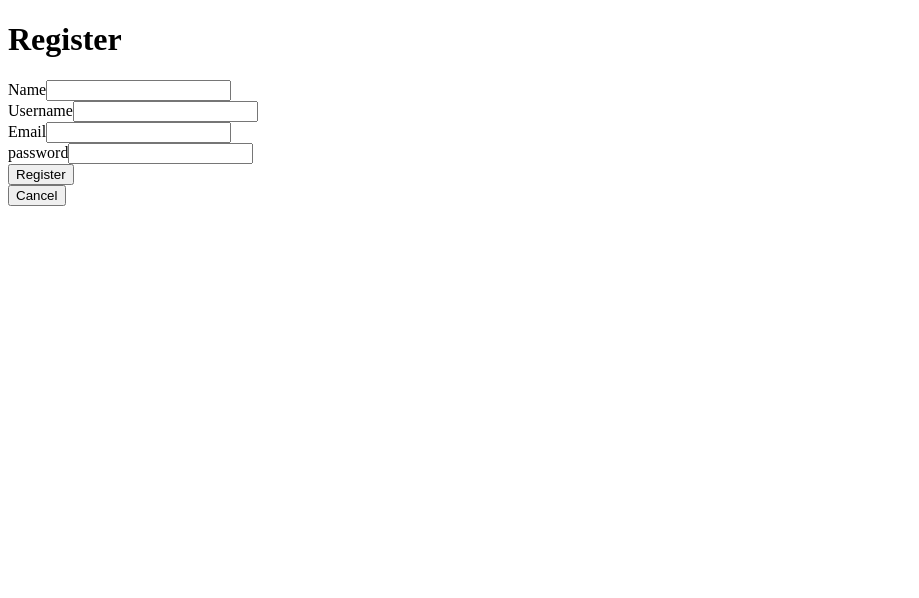
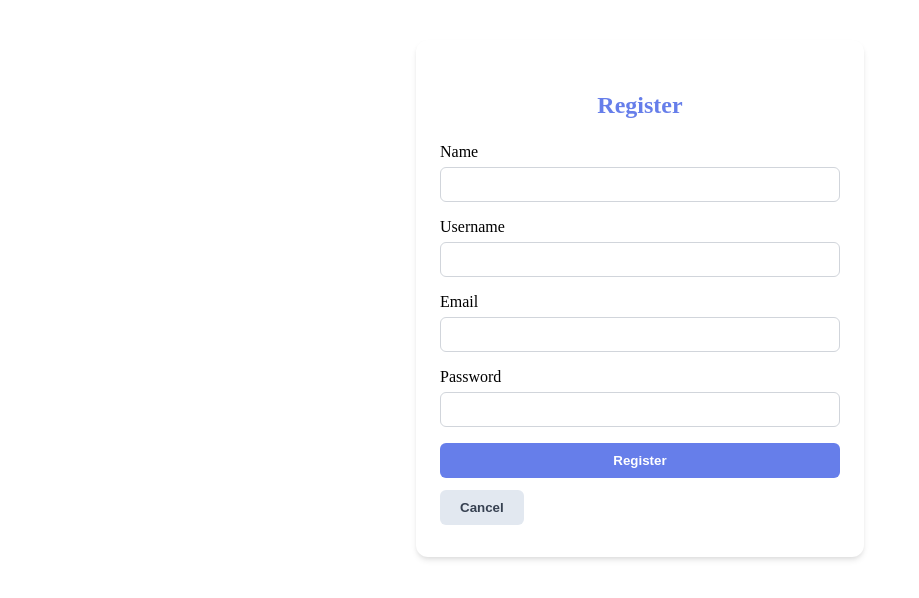
Before and after one commit to segtreebruh/2weekproject, a React (Vite) app in the folder frontend/: page /register in a window 1280 px wide. Shown: the top 598 px of the page, without its empty margins (0-919 px from the left). Built offline with nearby package versions, Linux system fonts and the light colour scheme.

Commit message:
add styling

```diff
--- a/frontend/src/App.tsx
+++ b/frontend/src/App.tsx
@@ -32,7 +32,6 @@ function App() {
               <Navigate to="/home" replace />
             ) : (
               <>
-                <h1>Login</h1>
                 <LoginForm handleLogin={handleLogin} />
               </>
             )
--- a/frontend/src/components/Homepage.tsx
+++ b/frontend/src/components/Homepage.tsx
@@ -24,32 +24,31 @@ const Homepage = ({
   };
 
   return (
-    <div>
-      <div>
-        <p>{username} logged in</p>
-        <button onClick={handleLogout}>Logout</button>
-        <h2>Your Contacts</h2>
+    <div className="homepage-container">
+      <div className="homepage-header">
+        <p className="homepage-user">{username} logged in</p>
+        <button className="homepage-logout" onClick={handleLogout}>Logout</button>
+        <h2 className="homepage-title">Your Contacts</h2>
       </div>
-      {contacts.map((contact) => (
-        <div>
-          {contact.name} {contact.number}
+      <div className="contacts-list">
+        {contacts.map((contact) => (
+          <div className="contact-card" key={contact.id}>
+            <span className="contact-name">{contact.name}</span>
+            <span className="contact-number">{contact.number}</span>
+          </div>
+        ))}
+      </div>
+      <form className="add-contact-form" onSubmit={onSubmit}>
+        <h3>Add new contact</h3>
+        <div className="form-group">
+          <label>Name:</label>
+          <input className="input" value={newName} onChange={(e) => setNewName(e.target.value)} />
         </div>
-      ))}
-
-      <form onSubmit={onSubmit}>
-        <h3>Add new contact</h3>
-        <div>
-          Name:{" "}
-          <input value={newName} onChange={(e) => setNewName(e.target.value)} />
+        <div className="form-group">
+          <label>Number:</label>
+          <input className="input" value={newNumber} onChange={(e) => setNewNumber(e.target.value)} />
         </div>
-        <div>
-          Number:{" "}
-          <input
-            value={newNumber}
-            onChange={(e) => setNewNumber(e.target.value)}
-          />
-        </div>
-        <button type="submit">Add</button>
+        <button className="btn-primary" type="submit">Add</button>
       </form>
     </div>
   );
--- a/frontend/src/components/LoginForm.tsx
+++ b/frontend/src/components/LoginForm.tsx
@@ -20,30 +20,33 @@ const LoginForm = ({ handleLogin }: LoginFormProps ) => {
   };
 
   return (
-    <>
-      <form onSubmit={onSubmit}>
-        <div>
-          username
+    <div className="login-form-container">
+      <form className="login-form" onSubmit={onSubmit}>
+        <h2>Login</h2>
+        <div className="form-group">
+          <label>Username</label>
           <input
+            className="input"
             type="text"
             value={username}
             name="Username"
             onChange={(e) => setUsername(e.target.value)}
           />
         </div>
-        <div>
-          password
+        <div className="form-group">
+          <label>Password</label>
           <input
+            className="input"
             type="password"
             value={password}
             name="Password"
             onChange={(e) => setPassword(e.target.value)}
           />
         </div>
-        <button type="submit">Login</button>
+        <button className="btn-primary" type="submit">Login</button>
       </form>
-      <button onClick={registerRedirect}>Register</button>
-    </>
+      <button className="btn-secondary" onClick={registerRedirect}>Register</button>
+    </div>
   );
 };
 
--- a/frontend/src/components/RegisterForm.tsx
+++ b/frontend/src/components/RegisterForm.tsx
@@ -37,52 +37,53 @@ const RegisterForm = () => {
   }
 
   return (
-    <>
-      <h1>Register</h1>
-      <form onSubmit={handleRegister}>
-        <div>
-          Name
+    <div className="register-form-container">
+      <form className="register-form" onSubmit={handleRegister}>
+        <h2>Register</h2>
+        <div className="form-group">
+          <label>Name</label>
           <input
+            className="input"
             type="text"
             value={name}
             name="Name"
             onChange={(e) => setName(e.target.value)}
           />
         </div>
-
-        <div>
-          Username
+        <div className="form-group">
+          <label>Username</label>
           <input
+            className="input"
             type="text"
             value={username}
             name="Username"
             onChange={(e) => setUsername(e.target.value)}
           />
         </div>
-
-        <div>
-          Email
+        <div className="form-group">
+          <label>Email</label>
           <input
+            className="input"
             type="text"
             value={email}
             name="Email"
             onChange={(e) => setEmail(e.target.value)}
           />
         </div>
-
-        <div>
-          password
+        <div className="form-group">
+          <label>Password</label>
           <input
+            className="input"
             type="password"
             value={password}
             name="Password"
             onChange={(e) => setPassword(e.target.value)}
           />
         </div>
-        <button>Register</button>
+        <button className="btn-primary" type="submit">Register</button>
       </form>
-      <button onClick={() => navigate("/login")}>Cancel</button>
-    </>
+      <button className="btn-secondary" onClick={() => navigate("/login")}>Cancel</button>
+    </div>
   )
 }
 
--- a/frontend/src/styles/index.css
+++ b/frontend/src/styles/index.css
@@ -1,3 +1,127 @@
+/* Homepage Styles */
+.homepage-container {
+  max-width: 600px;
+  margin: 40px auto;
+  background: #fff;
+  border-radius: var(--border-radius);
+  box-shadow: var(--shadow-light);
+  padding: 32px 24px;
+}
+.homepage-header {
+  display: flex;
+  justify-content: space-between;
+  align-items: center;
+  margin-bottom: 24px;
+}
+.homepage-user {
+  font-weight: 600;
+  color: var(--primary-color);
+}
+.homepage-logout {
+  background: var(--error-color);
+  color: #fff;
+  border: none;
+  border-radius: 6px;
+  padding: 8px 16px;
+  cursor: pointer;
+  transition: var(--transition);
+}
+.homepage-logout:hover {
+  background: #b91c1c;
+}
+.homepage-title {
+  margin-top: 0;
+  color: var(--primary-color);
+}
+.contacts-list {
+  margin-bottom: 24px;
+}
+.contact-card {
+  display: flex;
+  justify-content: space-between;
+  background: #f3f4f6;
+  border-radius: 8px;
+  padding: 10px 16px;
+  margin-bottom: 8px;
+  box-shadow: var(--shadow-light);
+}
+.contact-name {
+  font-weight: 500;
+}
+.contact-number {
+  color: #6b7280;
+}
+.add-contact-form {
+  background: #f9fafb;
+  border-radius: 8px;
+  padding: 16px;
+  box-shadow: var(--shadow-light);
+}
+.form-group {
+  margin-bottom: 16px;
+  display: flex;
+  flex-direction: column;
+}
+.form-group label {
+  font-weight: 500;
+  margin-bottom: 6px;
+}
+.input {
+  padding: 8px 12px;
+  border-radius: 6px;
+  border: 1px solid #d1d5db;
+  font-size: 15px;
+  transition: var(--transition);
+}
+.input:focus {
+  outline: none;
+  border-color: var(--primary-color);
+}
+.btn-primary {
+  background: var(--primary-color);
+  color: #fff;
+  border: none;
+  border-radius: 6px;
+  padding: 10px 20px;
+  font-weight: 600;
+  cursor: pointer;
+  transition: var(--transition);
+}
+.btn-primary:hover {
+  background: #5a67d8;
+}
+.btn-secondary {
+  background: #e2e8f0;
+  color: #374151;
+  border: none;
+  border-radius: 6px;
+  padding: 10px 20px;
+  font-weight: 600;
+  cursor: pointer;
+  margin-top: 12px;
+  transition: var(--transition);
+}
+.btn-secondary:hover {
+  background: #cbd5e1;
+}
+/* Login/Register Form Styles */
+.login-form-container, .register-form-container {
+  max-width: 400px;
+  margin: 40px auto;
+  background: #fff;
+  border-radius: var(--border-radius);
+  box-shadow: var(--shadow-light);
+  padding: 32px 24px;
+}
+.login-form h2, .register-form h2 {
+  color: var(--primary-color);
+  margin-bottom: 24px;
+  text-align: center;
+}
+.login-form, .register-form {
+  display: flex;
+  flex-direction: column;
+}
 /* Modern CSS Styles */
 
 :root {
```
